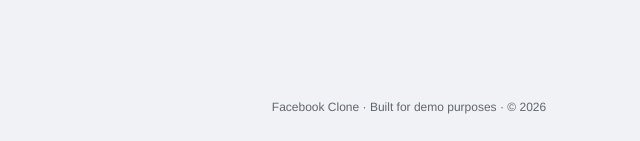
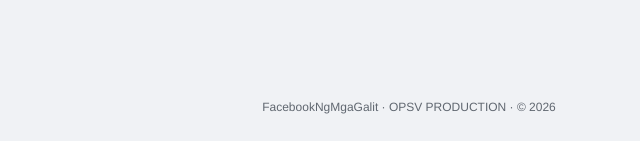
Before and after one commit to unidentifieduser53/DB2GroupNiDwight, a plain HTML site: page frontend/login.html in a window 1280 px wide. Shown: the part 656-797 px from the top of the page, 231-871 px from the left. Drawn offline with Linux system fonts and the light colour scheme.

Commit message:
Update footer text for production version

```diff
--- a/frontend/login.html
+++ b/frontend/login.html
@@ -35,7 +35,7 @@
   </main>
 
   <footer class="site-footer">
-    Facebook Clone &middot; Built for demo purposes &middot; &copy; 2026
+    FacebookNgMgaGalit &middot; OPSV PRODUCTION &middot; &copy; 2026
   </footer>
 
   <script src="script.js"></script>
```
